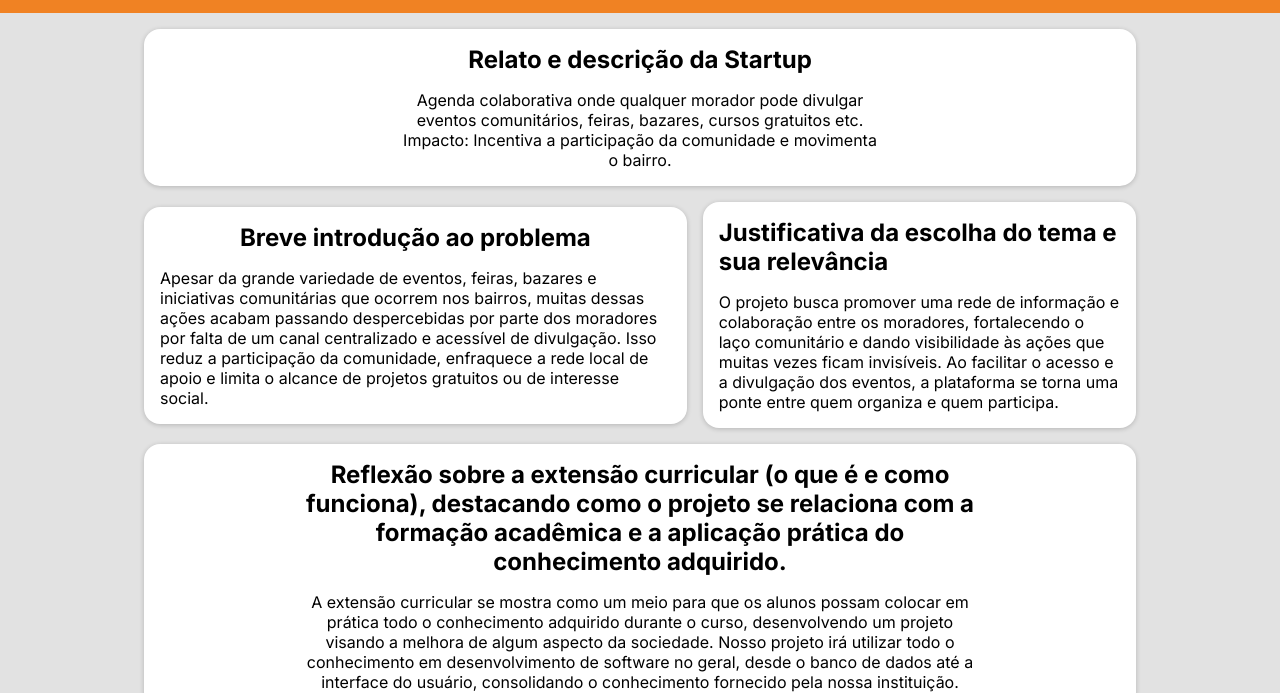
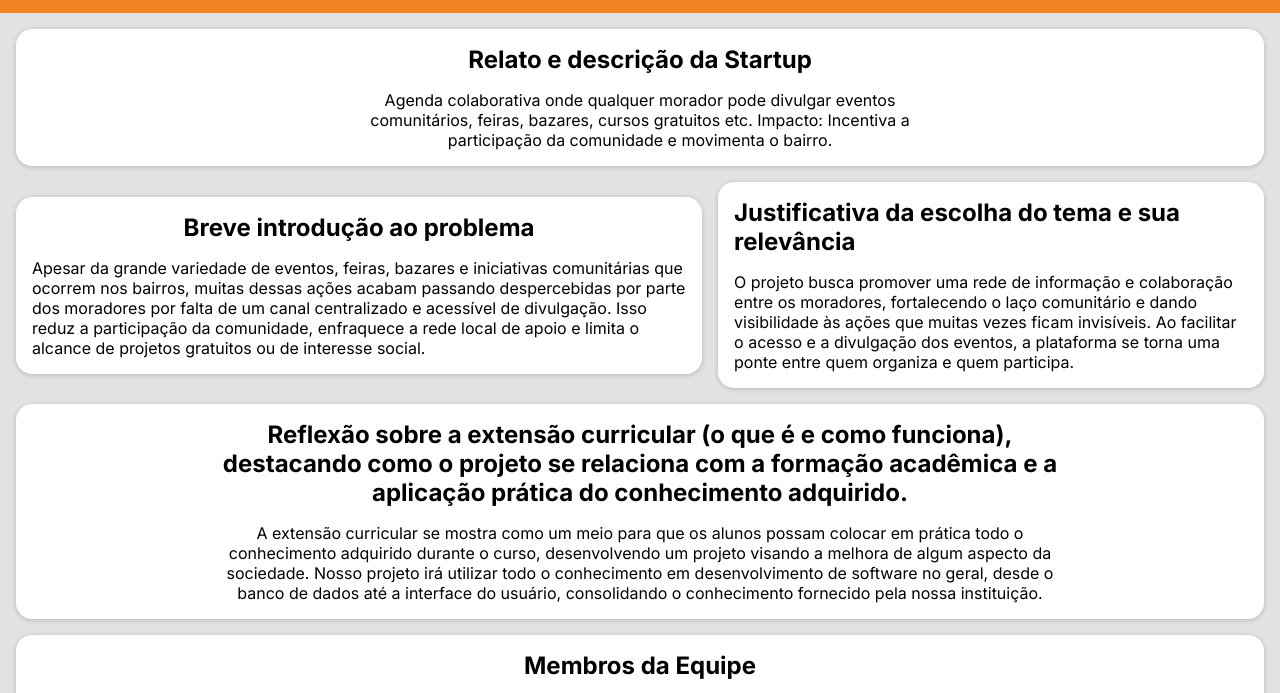
Before and after one commit to devsamuelsouza/portfolioextencao, a plain HTML site: page index.html in a window 1280 px wide. Shown: the part 71-764 px from the top of the page. Drawn offline with Linux system fonts and the light colour scheme.

Commit message:
:wrench:

```diff
--- a/assets/css/style.css
+++ b/assets/css/style.css
@@ -74,7 +74,7 @@ main {
     flex-direction: column;
     gap: 1em;
     padding: 1em;
-    max-width: 80%;
+    max-width: 70%;
 }
 
 #descricao {
@@ -273,6 +273,10 @@ footer {
     .member {
         width: 45%;
     }
+
+    main{
+        max-width: 100%;
+    }
 }
 
 @media screen and (max-width: 1100px) {
```
